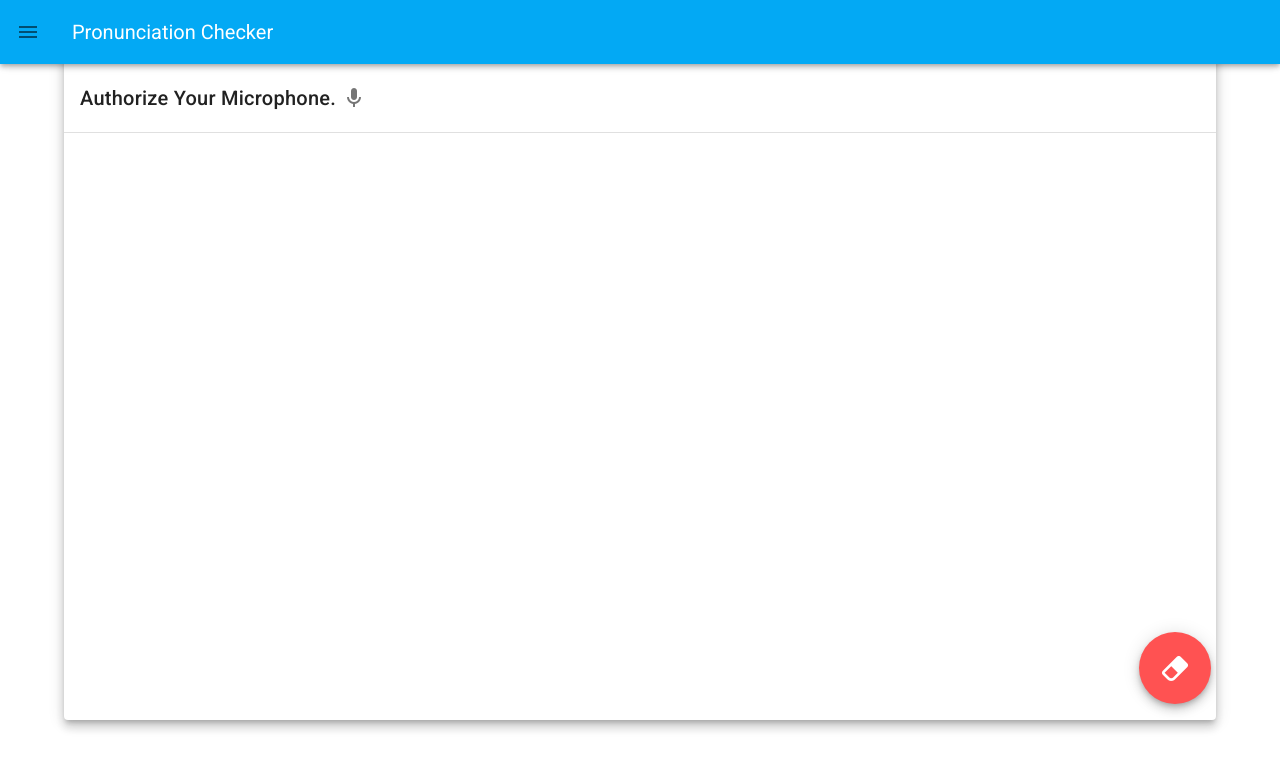
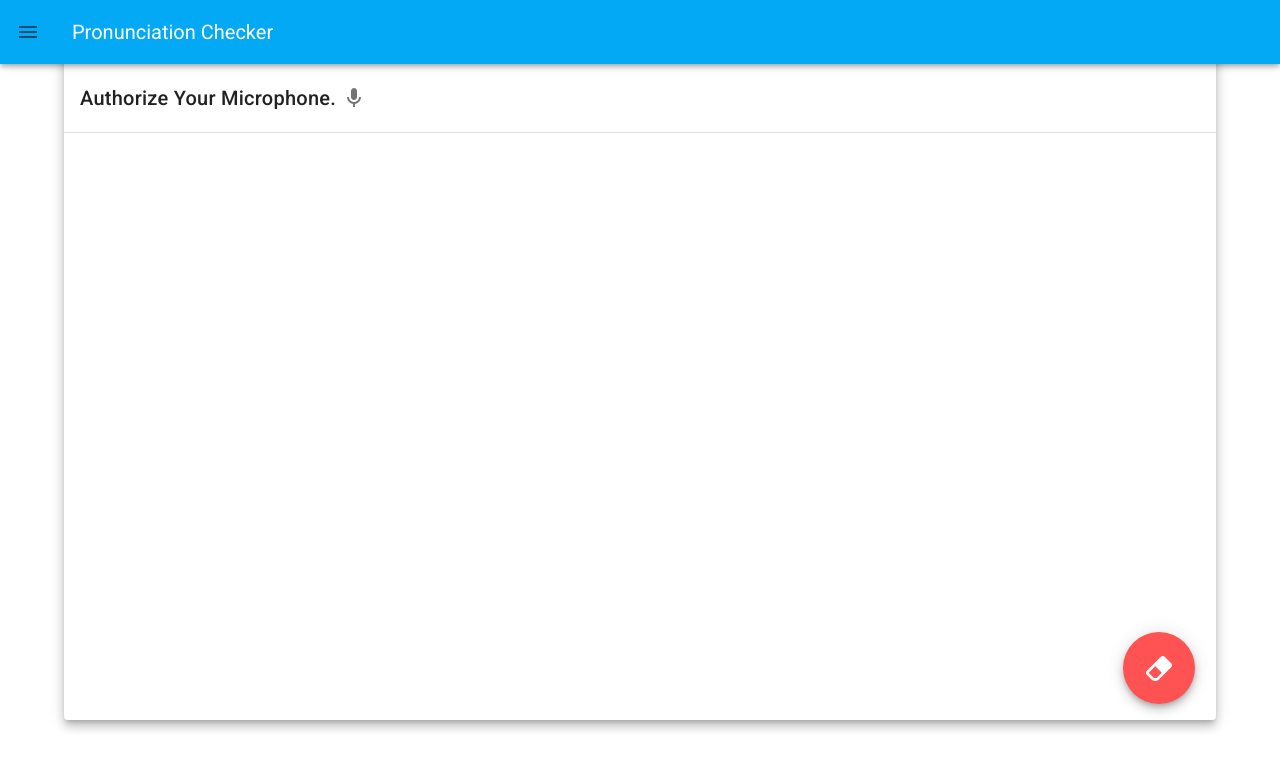
Before and after one commit to oh-yu/en-pronunciation-checker, a Vue app: page /#/ in a window 1280 px wide. Shown: the top 770 px of the page. Built offline with nearby package versions, Linux system fonts and the light colour scheme.

Commit message:
chaneged margin

```diff
--- a/src/components/Home.vue
+++ b/src/components/Home.vue
@@ -58,7 +58,7 @@ export default {
 <style>
 #cardStyle .v-btn--style{
   bottom: 0;
-  right: 0;
+  right: 16px;
   position: absolute;
   margin: 0 5px 16px 16px;
 }
```
